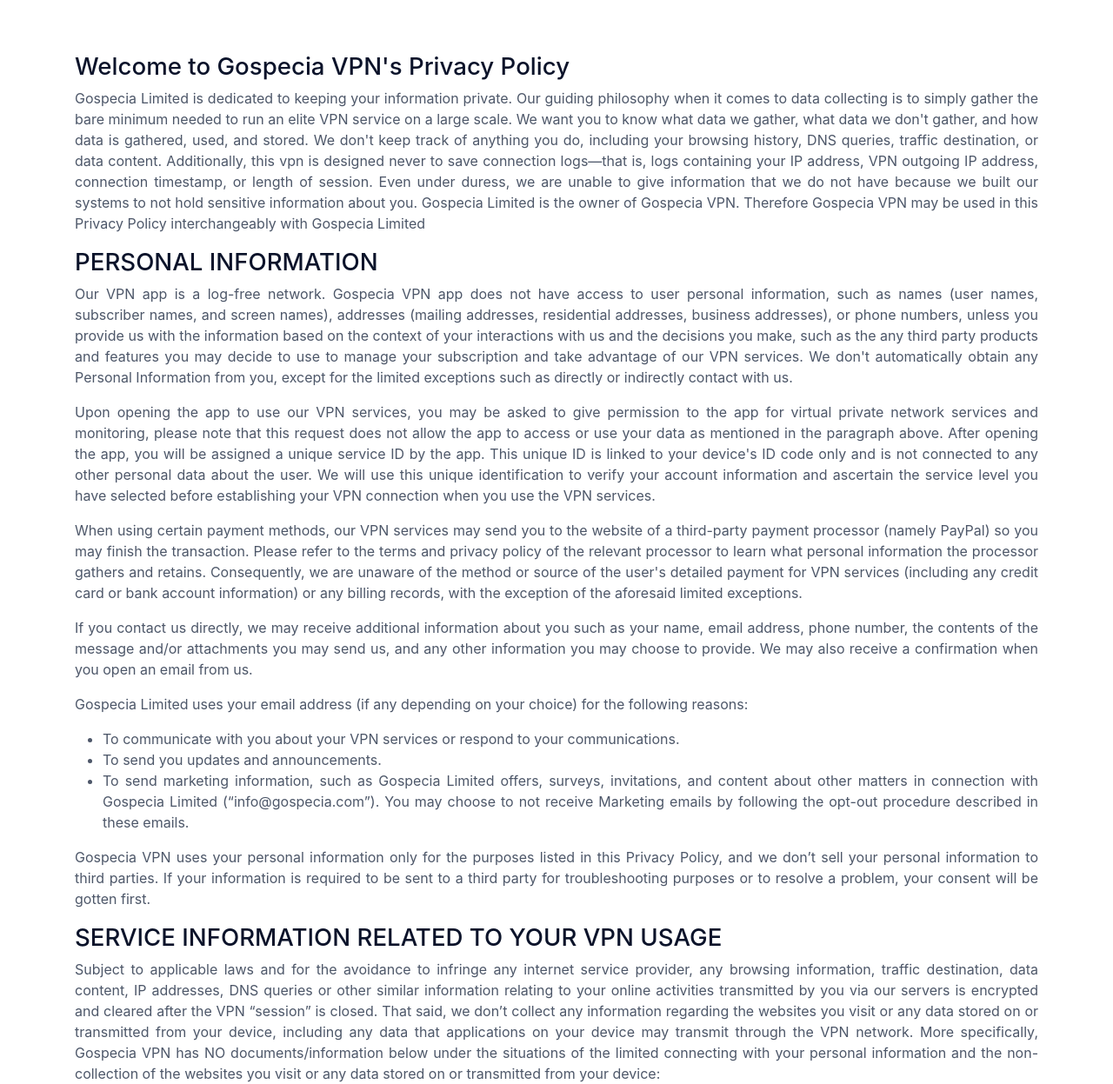
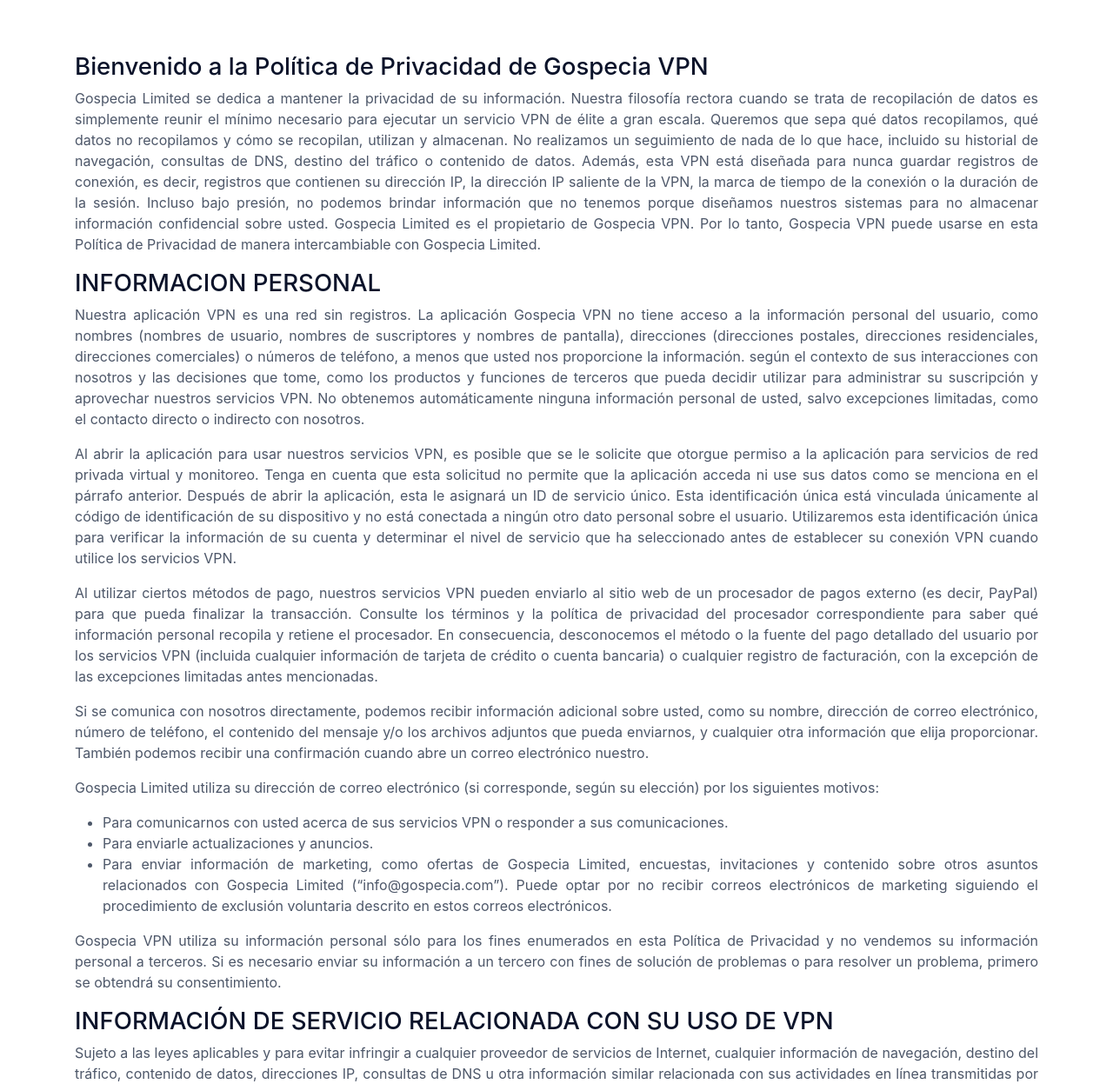
Before and after one commit to Dze237/Gospecia_Privacy_Policy_Spanish, a plain HTML site: page index.html in a window 1280 px wide. Shown: the part 60-1307 px from the top of the page at 87% size. Drawn offline with Linux system fonts and the light colour scheme.

Commit message:
Update index.html

```diff
--- a/index.html
+++ b/index.html
@@ -38,73 +38,67 @@
         </nav>
        <section class="pb-6">
 	<div class="container">
-		<h3>Welcome to Gospecia VPN's Privacy Policy</h3>
-		<p>Gospecia Limited is dedicated to keeping your information private. Our guiding philosophy when it comes
-			to data collecting is to simply gather the bare minimum needed to run an elite VPN service on a large scale.
-			We want you to know what data we gather, what data we don't gather, and how data is gathered, used, and stored.
-			We don't keep track of anything you do, including your browsing history, DNS queries, traffic destination,
-			or data content. Additionally, this vpn is designed never to save connection logs—that is,
-			logs containing your IP address, VPN outgoing IP address, connection timestamp, or length of session.
-			Even under duress, we are unable to give information that we do not have because we built our systems to
-			not hold sensitive information about you. Gospecia Limited is the owner of Gospecia VPN. Therefore
-			Gospecia VPN may be used in this Privacy Policy interchangeably with Gospecia Limited
+		<h3>Bienvenido a la Política de Privacidad de Gospecia VPN</h3>
+		<p>Gospecia Limited se dedica a mantener la privacidad de su información. Nuestra filosofía rectora cuando se trata de recopilación
+			de datos es simplemente reunir el mínimo necesario para ejecutar un servicio VPN de élite a gran escala.
+		  Queremos que sepa qué datos recopilamos, qué datos no recopilamos y cómo se recopilan, utilizan y almacenan.
+		  No realizamos un seguimiento de nada de lo que hace, incluido su historial de navegación, consultas de DNS,
+			destino del tráfico o contenido de datos. Además, esta VPN está diseñada para nunca guardar registros de conexión,
+			es decir, registros que contienen su dirección IP, la dirección IP saliente de la VPN, la marca de tiempo de la conexión o la duración de la sesión.
+		  Incluso bajo presión, no podemos brindar información que no tenemos porque diseñamos nuestros sistemas para no
+			almacenar información confidencial sobre usted. Gospecia Limited es el propietario de Gospecia VPN.
+			Por lo tanto, Gospecia VPN puede usarse en esta Política de Privacidad de manera intercambiable con Gospecia Limited.
 		</p>
 
-		<h3>PERSONAL INFORMATION</h3>
+		<h3>INFORMACION PERSONAL</h3>
 
-		<p>Our VPN app is a log-free network. Gospecia VPN app does not have access to user personal information,
-			such as names (user names, subscriber names, and screen names), addresses (mailing addresses, residential
-			addresses, business addresses), or phone numbers, unless you provide us with the information based on the
-			context of your interactions with us and the decisions you make, such as the any third party products and
-			features you may decide to use to manage your subscription and take advantage of our VPN services. We don't
-			automatically obtain any Personal Information from you, except for the limited exceptions such as directly
-			or indirectly contact with us.</p>
+		<p>Nuestra aplicación VPN es una red sin registros. La aplicación Gospecia VPN no tiene acceso a la información personal del usuario,
+			como nombres (nombres de usuario, nombres de suscriptores y nombres de pantalla), direcciones (direcciones postales,
+			direcciones residenciales, direcciones comerciales) o números de teléfono, a menos que usted nos proporcione la información.
+			según el contexto de sus interacciones con nosotros y las decisiones que tome, como los productos y funciones de
+			terceros que pueda decidir utilizar para administrar su suscripción y aprovechar nuestros servicios VPN.
+			No obtenemos automáticamente ninguna información personal de usted, salvo excepciones limitadas,
+			como el contacto directo o indirecto con nosotros.</p>
 
-		<p>Upon opening the app to use our VPN services, you may be asked to give permission to the app for virtual private
-			network services and monitoring, please note that this request does not allow the app to access or use your data
-			as mentioned in the paragraph above. After opening the app, you will be assigned a unique service ID by the app.
-			This unique ID is linked to your device's ID code only and is not connected to any other personal data about the
-			user. We will use this unique identification to verify your account information and ascertain the service level
-			you have selected before establishing your VPN connection when you use the VPN services.</p>
+		<p>Al abrir la aplicación para usar nuestros servicios VPN, es posible que se le solicite que otorgue permiso a la aplicación para servicios de red privada virtual y monitoreo.
+			Tenga en cuenta que esta solicitud no permite que la aplicación acceda ni use sus datos como se menciona en el párrafo anterior.
+			Después de abrir la aplicación, esta le asignará un ID de servicio único.
+			Esta identificación única está vinculada únicamente al código de identificación de su dispositivo y no está conectada a ningún otro dato personal sobre el usuario.
+			Utilizaremos esta identificación única para verificar la información de su cuenta y determinar el nivel de servicio que ha seleccionado antes de establecer su
+			conexión VPN cuando utilice los servicios VPN.</p>
 
-		<p>When using certain payment methods, our VPN services may send you to the website of a third-party payment processor
-			(namely PayPal) so you may finish the transaction. Please refer to the terms and privacy policy of the relevant
-			processor to learn what personal information the processor gathers and retains. Consequently, we are unaware of
-			the method or source of the user's detailed payment for VPN services (including any credit card or bank account
-			information) or any billing records, with the exception of the aforesaid limited exceptions.</p>
+		<p>Al utilizar ciertos métodos de pago, nuestros servicios VPN pueden enviarlo al sitio web de un procesador de pagos externo (es decir, PayPal) para que pueda finalizar la transacción.
+			Consulte los términos y la política de privacidad del procesador correspondiente para saber qué información personal recopila y retiene el procesador.
+			En consecuencia, desconocemos el método o la fuente del pago detallado del usuario por los servicios VPN
+			(incluida cualquier información de tarjeta de crédito o cuenta bancaria) o cualquier registro de facturación,
+			con la excepción de las excepciones limitadas antes mencionadas.</p>
 
-		<p>If you contact us directly, we may receive additional information about you such as your name, email
-			address,
-			phone number, the contents of the message and/or attachments you may send us, and any other information
-			you
-			may choose to provide. We may also receive a confirmation when you open an email from us.</p>
+		<p>Si se comunica con nosotros directamente, podemos recibir información adicional sobre usted, como su nombre, dirección de correo electrónico, número de teléfono,
+			el contenido del mensaje y/o los archivos adjuntos que pueda enviarnos, y cualquier otra información que elija proporcionar.
+			También podemos recibir una confirmación cuando abre un correo electrónico nuestro.</p>
 
-		<p>Gospecia Limited uses your email address (if any depending on your choice) for the following reasons:</p>
+		<p>Gospecia Limited utiliza su dirección de correo electrónico (si corresponde, según su elección) por los siguientes motivos:</p>
 
 		<ul>
-			<li>To communicate with you about your VPN services or respond to your communications.</li>
-			<li>To send you updates and announcements.</li>
-			<li>To send marketing information, such as Gospecia Limited offers, surveys, invitations, and content about
-				other matters in connection with Gospecia Limited (“info@gospecia.com”). You may choose to not receive
-				Marketing emails by following the opt-out procedure described in these emails.</li>
+			<li>Para comunicarnos con usted acerca de sus servicios VPN o responder a sus comunicaciones.</li>
+			<li>Para enviarle actualizaciones y anuncios.</li>
+			<li>Para enviar información de marketing, como ofertas de Gospecia Limited, encuestas,
+				invitaciones y contenido sobre otros asuntos relacionados con Gospecia Limited (“info@gospecia.com”).
+				Puede optar por no recibir correos electrónicos de marketing siguiendo el procedimiento de exclusión voluntaria descrito en estos correos electrónicos.</li>
 		</ul>
 
-		<p>Gospecia VPN uses your personal information only for the purposes listed in this Privacy Policy, and we
-			don’t
-			sell your personal information to third parties. If your information is required to be sent to a third party
-			for troubleshooting purposes or to resolve a problem, your consent will be gotten first.</p>
+		<p>Gospecia VPN utiliza su información personal sólo para los fines enumerados en esta Política de Privacidad y no vendemos su información personal a terceros.
+			Si es necesario enviar su información a un tercero con fines de solución de problemas o para resolver un problema,
+			primero se obtendrá su consentimiento.</p>
 
-		<h3>SERVICE INFORMATION RELATED TO YOUR VPN USAGE</h3>
-		<p>Subject to applicable laws and for the avoidance to infringe any internet service provider, any browsing
-			information, traffic destination, data content, IP addresses, DNS queries or other similar information
-			relating to your online activities transmitted by you via our servers is encrypted and cleared after the
-			VPN
-			“session” is closed. That said, we don’t collect any information regarding the websites you visit or any
-			data stored on or transmitted from your device, including any data that applications on your device may
-			transmit through the VPN network. More specifically, Gospecia VPN has NO documents/information below
-			under
-			the situations of the limited connecting with your personal information and the non-collection of the
-			websites you visit or any data stored on or transmitted from your device:</p>
+		<h3>INFORMACIÓN DE SERVICIO RELACIONADA CON SU USO DE VPN</h3>
+		<p>Sujeto a las leyes aplicables y para evitar infringir a cualquier proveedor de servicios de Internet, cualquier información de navegación, destino del tráfico,
+			contenido de datos, direcciones IP, consultas de DNS u otra información similar relacionada con sus actividades en línea transmitidas por usted a
+			través de nuestros servidores se cifra y se borra después la “sesión” VPN está cerrada. Dicho esto,
+			no recopilamos ninguna información sobre los sitios web que visita ni ningún dato almacenado o transmitido desde su dispositivo,
+			incluidos los datos que las aplicaciones de su dispositivo puedan transmitir a través de la red VPN. Más específicamente,
+			Gospecia VPN NO tiene documentos/información a continuación en las situaciones de conexión limitada con su
+			información personal y la no recopilación de los sitios web que visita o cualquier dato almacenado o transmitido desde su dispositivo:</p>
 
 		<ul>
 			<li>We do not know which user ever accessed a particular website or service.</li>
```
